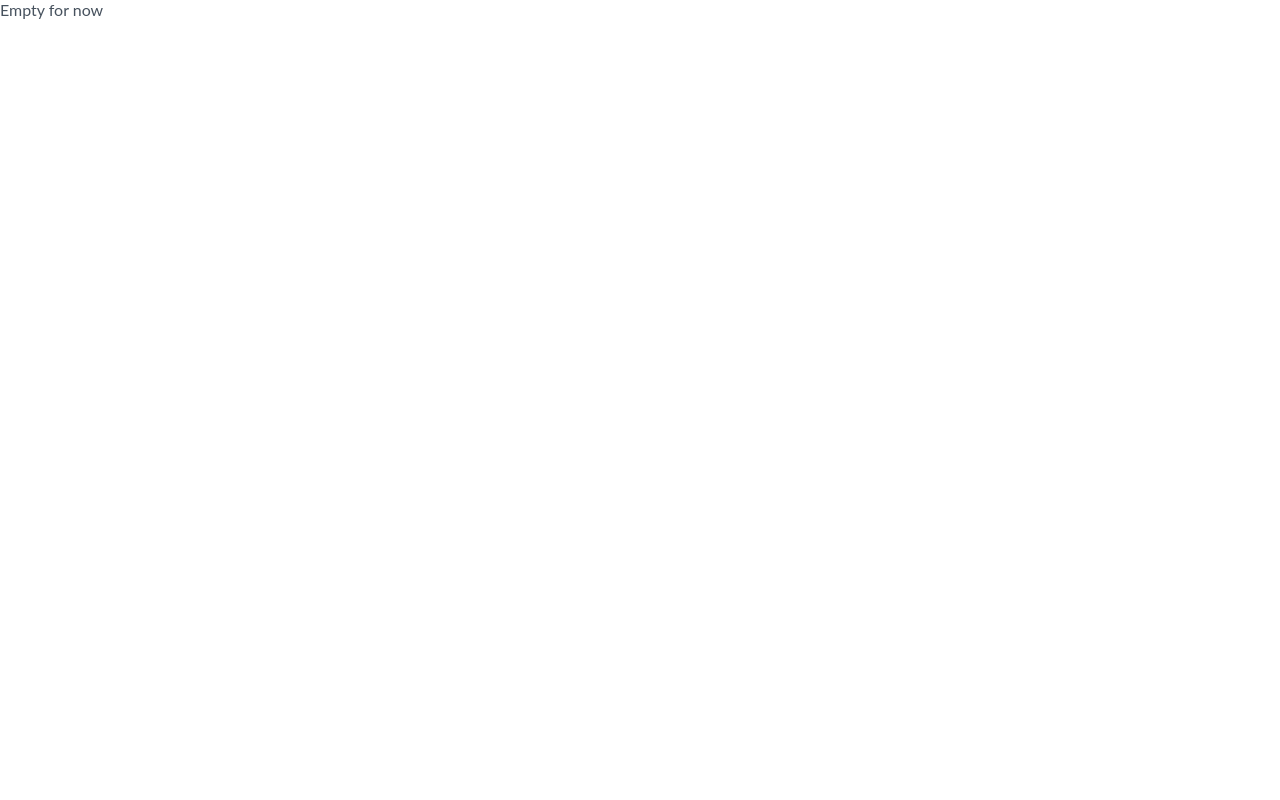
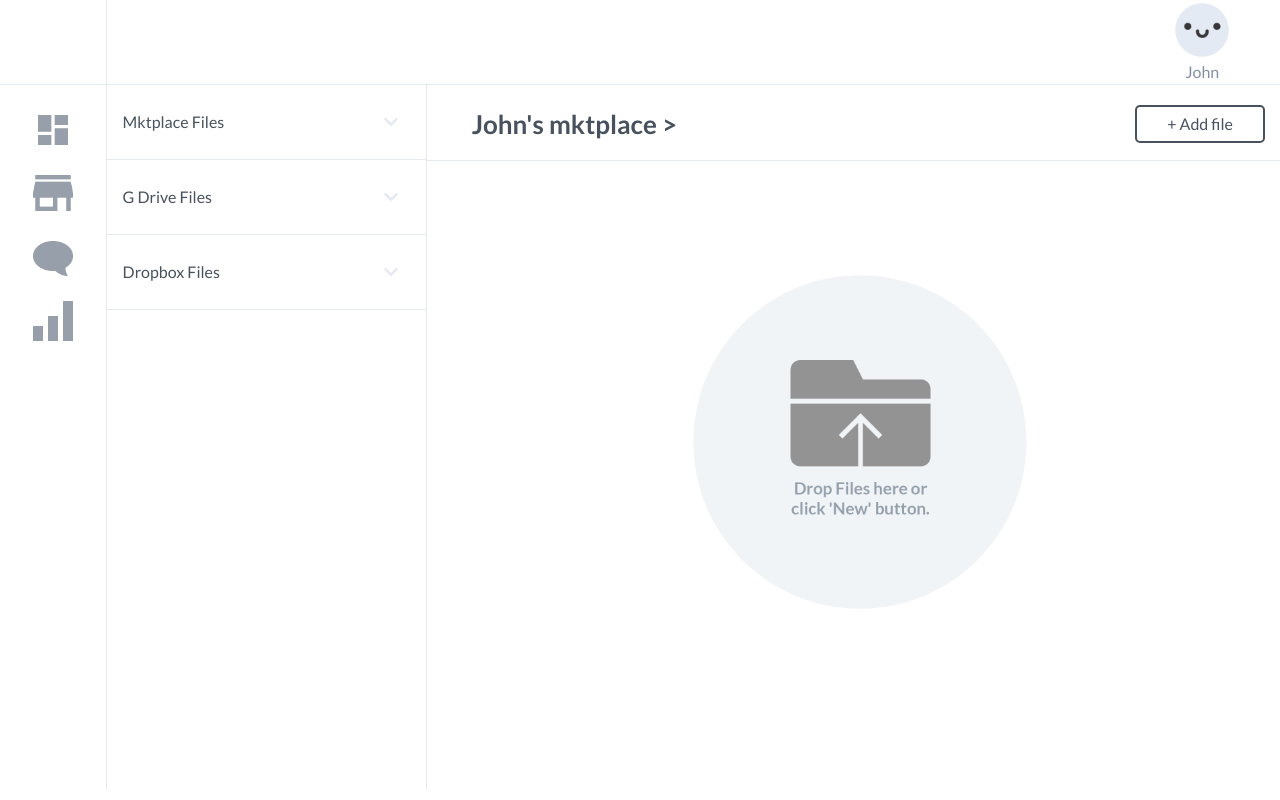
Before and after one commit to turnhandup/turnhandup.github.io, a website: page dist/main.html in a window 1280 px wide. Drawn offline with nearby package versions, Linux system fonts and the light colour scheme.

Commit message:
Main screen added

```diff
--- a/dist/app.css
+++ b/dist/app.css
@@ -192,3 +192,74 @@ body {
       margin-top: 35px; }
   .third .row {
     margin-bottom: 50px; }
+
+.header {
+  border-bottom: 1px solid #E5E9F2; }
+  .header__wrapper {
+    display: block; }
+  .header__left {
+    border-right: 1px solid #E5E9F2; }
+  .header .avatar-wrapper {
+    text-align: center; }
+  .header__avatar {
+    max-height: 60px;
+    max-width: 60px; }
+  .header__title {
+    color: #8190A5;
+    text-align: center;
+    padding-bottom: 0;
+    margin-bottom: 0; }
+
+.workaround {
+  min-height: 88vh; }
+  .workaround__left, .workaround__middle {
+    border-right: 1px solid #E5E9F2; }
+    .workaround__left_directory-header, .workaround__middle_directory-header {
+      padding: 25px 5%;
+      border-bottom: 1px solid #E5E9F2; }
+      .workaround__left_directory-header p, .workaround__middle_directory-header p {
+        display: inline-block;
+        width: 90%;
+        margin: 0px; }
+      .workaround__left_directory-header i, .workaround__middle_directory-header i {
+        text-align: right;
+        color: #E5E9F2; }
+      .workaround__left_directory-header .fa-chevron-up, .workaround__middle_directory-header .fa-chevron-up {
+        display: none; }
+    .workaround__left_directory-structure, .workaround__middle_directory-structure {
+      display: none;
+      background-color: #F9FAFC;
+      padding: 20px;
+      min-height: 150px; }
+      .workaround__left_directory-structure li, .workaround__middle_directory-structure li {
+        list-style-type: none;
+        color: #8190A5;
+        font-size: 14px; }
+    .workaround__left_directory-icon, .workaround__middle_directory-icon {
+      width: 20px;
+      margin: 10px;
+      margin-top: 5px;
+      margin-left: -10px; }
+  .workaround__icon {
+    max-height: 40px;
+    max-width: 40px;
+    display: block;
+    margin: 25px auto; }
+  .workaround__main_top {
+    border-bottom: 1px solid #E5E9F2;
+    padding: 20px 30px 0px 30px; }
+  .workaround__main_paragraph {
+    color: #47525E;
+    font-size: 26px;
+    font-weight: 700; }
+  .workaround__main_input {
+    border: 2px solid #47525E;
+    border-radius: 5px;
+    padding: 5px 30px; }
+  .workaround__main_content {
+    background: url(images/drop.png) no-repeat center;
+    height: 80%;
+    width: 100%;
+    background-size: 40%; }
+  .workaround #file {
+    display: none; }
--- a/dist/main.html
+++ b/dist/main.html
@@ -1,12 +1,123 @@
 <!DOCTYPE html>
-<html lang="en">
+<html>
+
 <head>
-    <meta charset="UTF-8">
-    <meta name="viewport" content="width=device-width, initial-scale=1.0">
-    <meta http-equiv="X-UA-Compatible" content="ie=edge">
-    <title>Document</title>
+	<meta charset="utf-8" />
+	<meta name="viewport" content="width=device-width, initial-scale=1, shrink-to-fit=no">
+
+	<title>Index of - FED Workshop</title>
+	<link rel="stylesheet" href="https://stackpath.bootstrapcdn.com/bootstrap/4.3.1/css/bootstrap.min.css" integrity="sha384-ggOyR0iXCbMQv3Xipma34MD+dH/1fQ784/j6cY/iJTQUOhcWr7x9JvoRxT2MZw1T"
+	 crossorigin="anonymous">
+	<link href="https://fonts.googleapis.com/css?family=Lato:300,400,700,900" rel="stylesheet">
+	<link rel="stylesheet" href="https://use.fontawesome.com/releases/v5.7.2/css/all.css" integrity="sha384-fnmOCqbTlWIlj8LyTjo7mOUStjsKC4pOpQbqyi7RrhN7udi9RwhKkMHpvLbHG9Sr" crossorigin="anonymous">
 <link href="app.css" rel="stylesheet"></head>
 <body>
-    Empty for now
+    <header class="header row container-fluid row px-0 mx-0">
+        <div class="col-1 header__left"></div>
+        <div class="header__wrapper col-11 d-flex flex-row-reverse container-fluid row">
+            <div class="col-1 avatar-wrapper ">
+                <img src="images/avatar.png" class="header__avatar">
+                <p class="header__title">John</p>
+            </div>
+        </div>
+    </header>
+    <main class="workaround row container-fluid px-0 mx-0">
+        <div class="col-1 workaround__left">
+            <img src="images/layour.png" alt="" class="workaround__icon">
+            <img src="images/home.png" alt="" class="workaround__icon">
+            <img src="images/dialog.png" alt="" class="workaround__icon">
+            <img src="images/info.png" alt="" class="workaround__icon">
+        </div>
+        <div class="col-3 workaround__middle mx-0 px-0">
+            <div class="workaround__middle_directory ">
+                <div class="workaround__middle_directory-header">
+                    <p class="workaround__middle_directory-title">Mktplace  Files</p>
+                    <i class="fas fa-chevron-up"></i>
+                    <i class="fas fa-chevron-down"></i>
+                </div>
+                <div class="workaround__middle_directory-structure">
+                    <ul>
+                        <li><img class="workaround__middle_directory-icon" src="images/folder.png">John's Mktplace</li>
+                    </ul>
+                </div>
+            </div>
+            <div class="workaround__middle_directory ">
+                <div class="workaround__middle_directory-header">
+                    <p class="workaround__middle_directory-title">G Drive Files</p>
+                    <i class="fas fa-chevron-up"></i>
+                    <i class="fas fa-chevron-down"></i>
+                </div>
+                <div class="workaround__middle_directory-structure">
+                    <ul>
+                        <li><img class="workaround__middle_directory-icon" src="images/folder.png">My personal files</li>
+                        <ul>
+                            <li>Wedding list</li>
+                        </ul>
+                    </ul>
+                </div>
+            </div>
+            <div class="workaround__middle_directory ">
+                    <div class="workaround__middle_directory-header">
+                        <p class="workaround__middle_directory-title">Dropbox Files</p>
+                        <i class="fas fa-chevron-up"></i>
+                        <i class="fas fa-chevron-down"></i>
+                    </div>
+                    <div class="workaround__middle_directory-structure">
+                        <ul>
+                            <li><img class="workaround__middle_directory-icon" src="images/folder.png">My work files</li>
+                            <ul>
+                                <li>Sales Template</li>
+                            </ul>
+                        </ul>
+                    </div>
+                </div>
+         </div>
+        <div class="col-8 workaround__main mr-0 pr-0">
+            <div class="row workaround__main_top mr-0 pr-0">
+                <p class="col-9 workaround__main_paragraph">John's mktplace ></p>
+                <div class="col-3 text-right">
+                    <form id="target" action="main.html">
+                        <label for="file" class="workaround__main_input">+ Add file</label>
+                        <input type="file" id="file" name="file" multiple>
+                    </form>
+                </div>
+            </div>
+            <div class="workaround__main_content">
+
+            </div>
+        </div>
+    </main>
+	<script src="https://code.jquery.com/jquery-3.3.1.slim.min.js" integrity="sha384-q8i/X+965DzO0rT7abK41JStQIAqVgRVzpbzo5smXKp4YfRvH+8abtTE1Pi6jizo"
+	 crossorigin="anonymous"></script>
+	<script src="https://cdnjs.cloudflare.com/ajax/libs/popper.js/1.14.7/umd/popper.min.js" integrity="sha384-UO2eT0CpHqdSJQ6hJty5KVphtPhzWj9WO1clHTMGa3JDZwrnQq4sF86dIHNDz0W1"
+	 crossorigin="anonymous"></script>
+	<script src="https://stackpath.bootstrapcdn.com/bootstrap/4.3.1/js/bootstrap.min.js" integrity="sha384-JjSmVgyd0p3pXB1rRibZUAYoIIy6OrQ6VrjIEaFf/nJGzIxFDsf4x0xIM+B07jRM"
+     crossorigin="anonymous"></script>
+     <script>
+        $( document ).ready(function() {
+            $('.workaround__middle_directory-header').on('click', function (){
+                $(".workaround__middle_directory-structure").removeClass("selected");
+                $(this).siblings(".workaround__middle_directory-structure").addClass("selected");
+                $(".fa-chevron-up").removeClass("up");
+                $(".fa-chevron-down").removeClass("down");
+
+                $('.selected').toggle('slow');
+
+                $(this).children('.fa-chevron-up').addClass("up");
+                $(".up").toggle();
+                $(this).children('.fa-chevron-down').addClass("down");
+                $(".down").toggle();
+            });
+            $('#target').submit(function () {
+                return false;
+            });
+            $('#file').change(function() {
+                $('#target').submit();
+            });
+
+        });
+
+     </script>
 <script type="text/javascript" src="app.bundle.js"></script></body>
+
 </html>
```
Also changed, not shown: dist/progress.html (+1 -1 lines), dist/images/avatar.png (added), dist/images/dialog.png (added), dist/images/drop.png (added), dist/images/folder.png (added), dist/images/home.png (added), dist/images/info.png (added), dist/images/layour.png (added).
